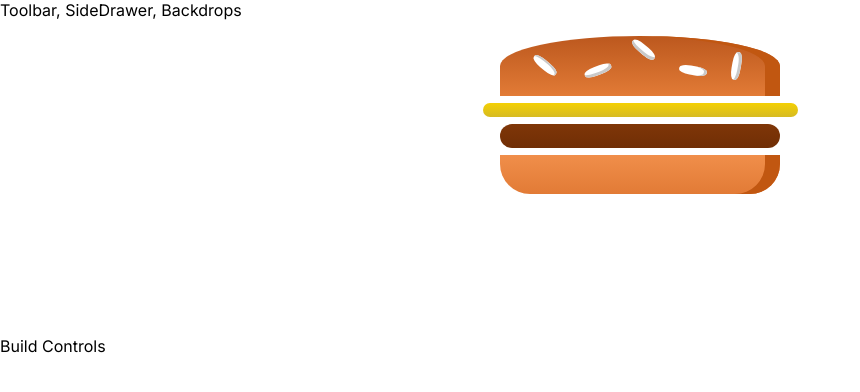
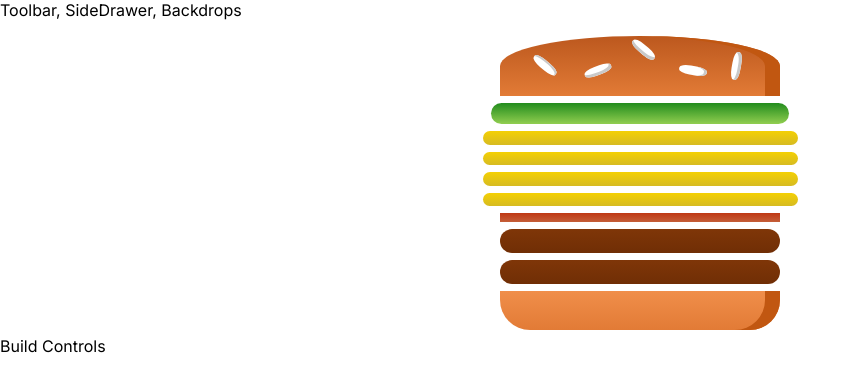
Before and after one commit to stevekutz/react_TCG_burger_1, a React (Create React App) app in the folder app/: page / in a window 1280 px wide. Shown: the top 392 px of the page, without its empty margins (0-860 px from the left). Built offline with nearby package versions, Linux system fonts and the light colour scheme.

Commit message:
added ability to dynamically output state to render assembled burger

```diff
--- a/app/src/components/Burger/Burger.js
+++ b/app/src/components/Burger/Burger.js
@@ -7,12 +7,22 @@ import classes from './burger.module.css';
 
 const burger = (props) => {
 
+    // create array from ingredients obj passed in from state
+
+    const builtIngredients = Object.keys(props.ingredients)
+        .map(ingredientKey => {
+            // in case there are multiple same ingredients, e.g. 2 meat, array will account for both
+            return [...Array(props.ingredients[ingredientKey])].map((_, i) => {
+                return <BurgerIngredient key = {ingredientKey + i} type = {ingredientKey} />
+            });
+        });
+
+    console.log(' built array >> ', builtIngredients)    ;
 
     return (
         <div className = {classes.Burger}>
             <BurgerIngredient type = 'bread-top'/>
-            <BurgerIngredient type = 'cheese'/>
-            <BurgerIngredient type = 'meat'/>
+            {builtIngredients}
             <BurgerIngredient type = 'bread-bottom'/>
         </div>
 
--- a/app/src/containers/BurgerBuilder/BurgerBuilder.js
+++ b/app/src/containers/BurgerBuilder/BurgerBuilder.js
@@ -4,13 +4,26 @@ import Burger from '../../components/Burger/Burger';
 
 
 class BurgerBuilder extends React.Component {
+    state = {
+        ingredients: {
+            lettuce: 1,
+            cheese: 4,
+            bacon: 1,
+            meat: 2,
+
+            }
+
+
+    }
+
+
 
     render() {
 
 
         return (
             <Aux>
-                <Burger/>
+                <Burger ingredients = {this.state.ingredients}/>
                 <div> Build Controls </div>
 
 
```
